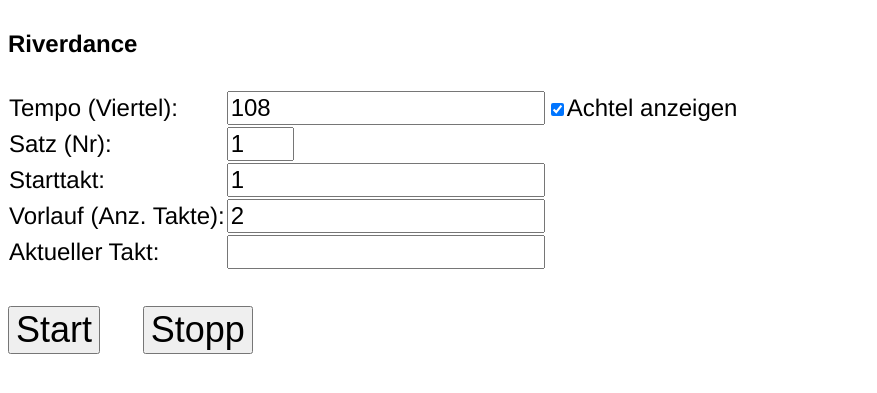
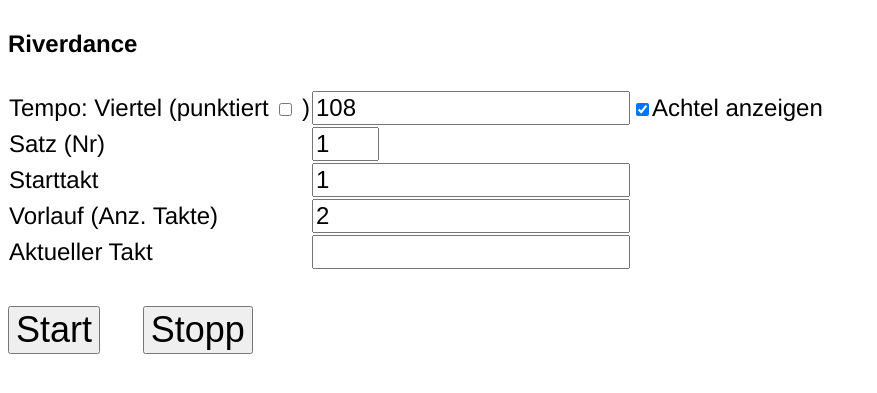
Before and after one commit to chrira/programmable-metronome, a website built with Parcel: page src/index.html in a window 1280 px wide. Shown: the part 127-520 px from the top of the page, without its empty margins (0-877 px from the left). Built offline with nearby package versions, Linux system fonts and the light colour scheme.

Commit message:
extend ui for punctuated speed

```diff
--- a/src/index.html
+++ b/src/index.html
@@ -21,26 +21,30 @@
 	<table>
 		<tbody>
 			<tr>
-				<td>Tempo (Viertel):</td>
+				<td>
+					Tempo: Viertel (punktiert
+					<input id="punktiert" type="checkbox" name="punktiert" value="punktiert">
+					)
+				</td>
 				<td><input id="tempo" type="number" value="140" maxlength="3"></td>
 				<td><input id="achtelzeigen" type="checkbox" name="achtelzeigen" value="achtelzeigen" checked="checked">Achtel anzeigen</td>
 			</tr>
 			<tr>
-				<td>Satz (Nr):</td>
+				<td>Satz (Nr)</td>
 				<td><input id="satz" type="number" value="1" min="1" max="3" maxlength="1"></td>
 			</tr>
 			<tr>
-				<td>Starttakt:</td>
+				<td>Starttakt</td>
 				<td><input id="starttakt" type="number" value="1" maxlength="3"></td>
 			</tr>
 			<tr>
-				<td>Vorlauf (Anz. Takte):</td>
+				<td>Vorlauf (Anz. Takte)</td>
 				<td><input id="vorlauf" type="number" value="2" maxlength="3"></td>
 			</tr>
 			<tr>
 			</tr>
 			<tr>
-				<td>Aktueller Takt:</td>
+				<td>Aktueller Takt</td>
 				<td><input id="aktuellertakt" type="text" value="" maxlength="3"></td>
 			</tr>
 		</tbody>
```
